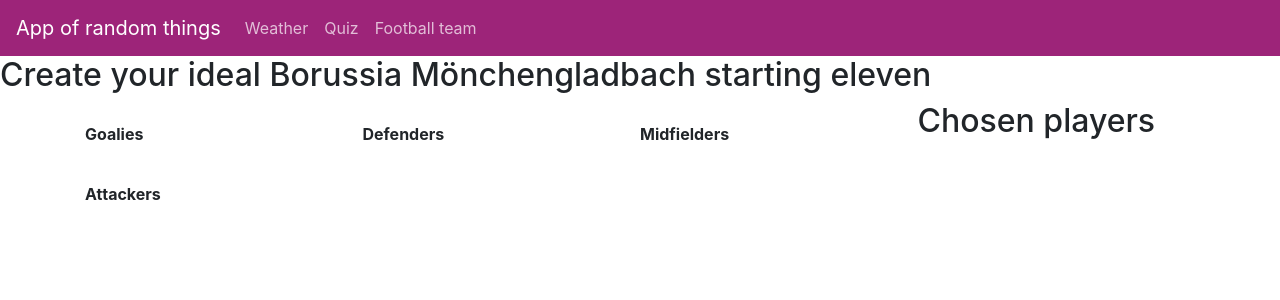
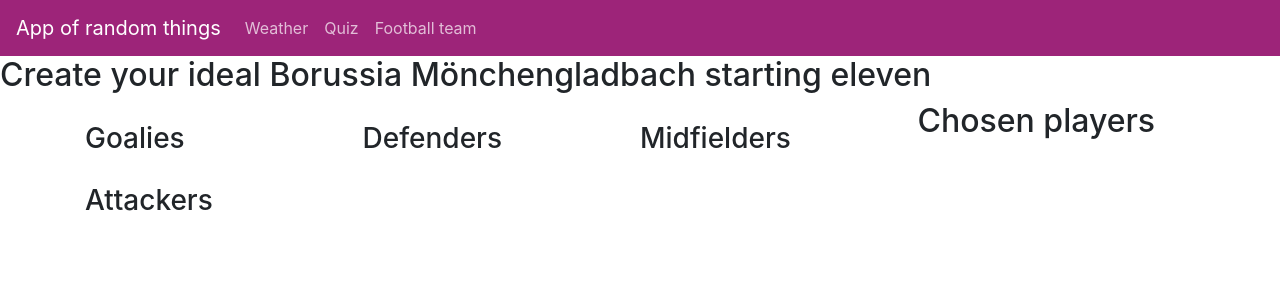
Before and after one commit to caitlinwhiteley/caitlin-bunk-assessment, an Angular app: page /football in a window 1280 px wide. Shown: the top 300 px of the page. Built offline with nearby package versions, Linux system fonts and the light colour scheme.

Commit message:
quick final change

```diff
--- a/src/app/football/football.component.html
+++ b/src/app/football/football.component.html
@@ -6,7 +6,7 @@
       <div class="container">
 
         <div class="goalies player-position">
-          <p> Goalies </p>
+          <h3>Goalies</h3>
           <ul *ngFor="let player of goalkeepers">
               <li>
                   <button [disabled]="goalkeepersFull" (click)="addGoalie(player.id)">Add</button>
@@ -19,7 +19,7 @@
         </div>
 
         <div class="midfielders player-position">
-            <p> Midfielders </p>
+            <h3>Midfielders</h3>
             <ul *ngFor="let player of midfielders">
                 <li>
                     <button [disabled]="midfieldersFull" (click)="addMidfielder(player.id)">Add</button>
@@ -32,7 +32,7 @@
 
 
       <div class="attackers player-position">
-        <p> Attackers </p>
+        <h3>Attackers</h3>
         <ul *ngFor="let player of attackers">
             <li>
                 <button [disabled]="attackersFull" (click)="addAttacker(player.id)">Add</button>
@@ -44,7 +44,7 @@
       </div>
 
       <div class="defenders player-position">
-        <p> Defenders </p>
+        <h3>Defenders</h3>
         <ul *ngFor="let player of defenders">
             <li>
                 <button [disabled]="defendersFull" (click)="addDefender(player.id)">Add</button>
```
